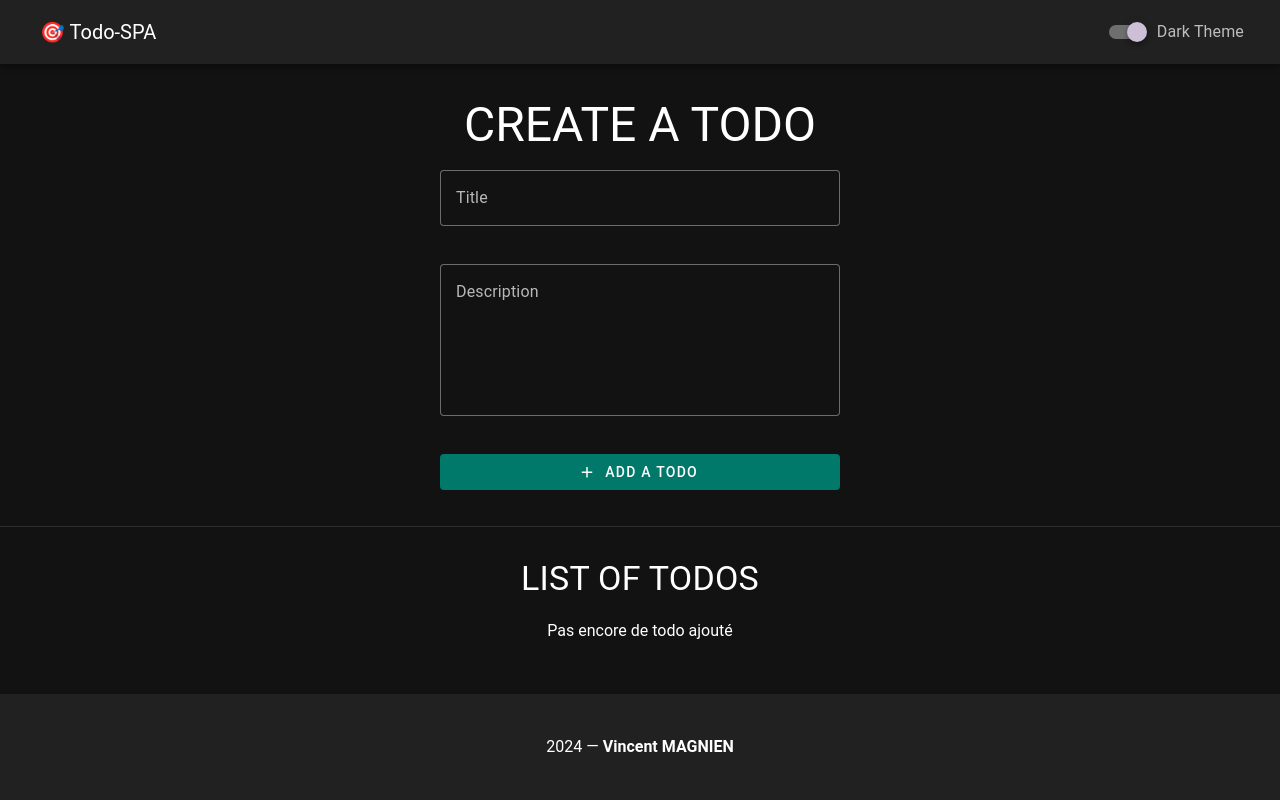
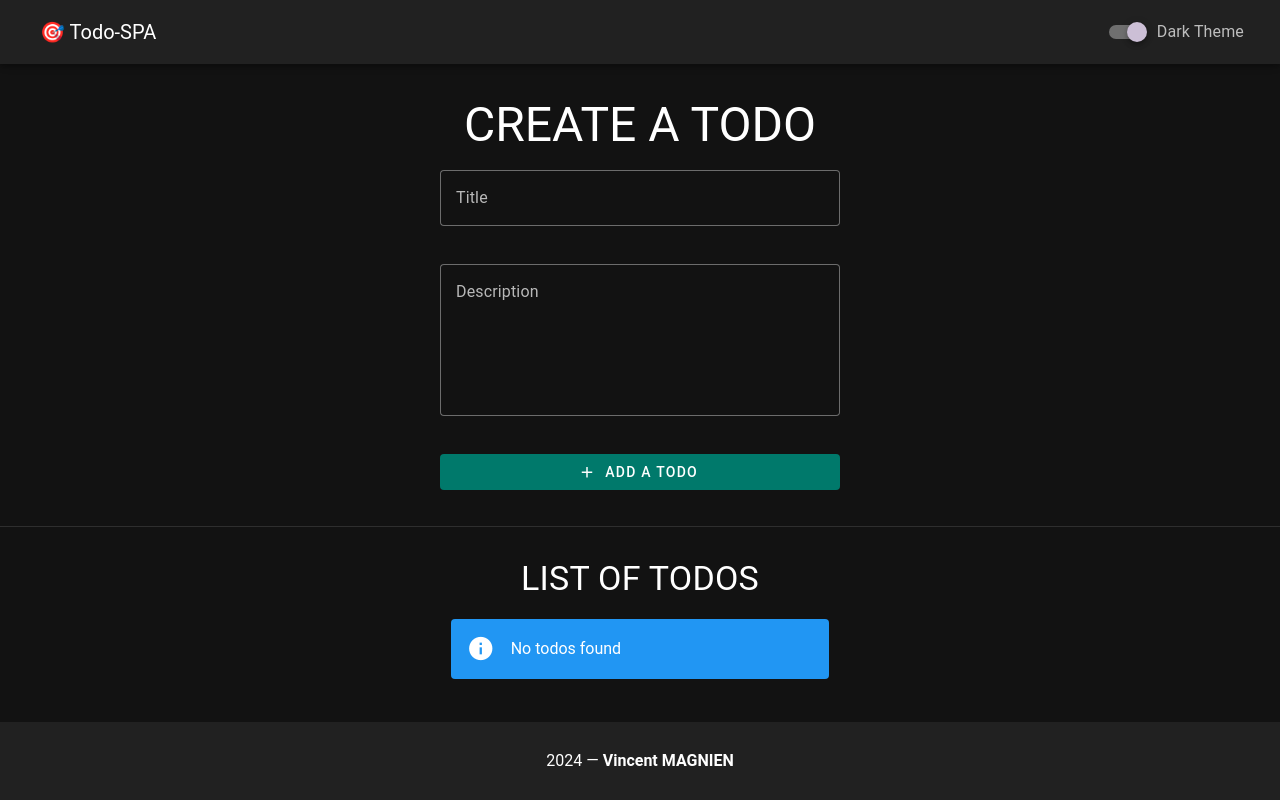
Before and after one commit to vincmgn/Todo-SPA, a Vue app: page / in a window 1280 px wide. Built offline with nearby package versions, Linux system fonts and the light colour scheme.

Commit message:
feat: VAlert for displaying no todos found

```diff
--- a/src/components/Todo.vue
+++ b/src/components/Todo.vue
@@ -42,9 +42,16 @@
       <!-- Title -->
       <h1 class="text-h4 d-flex justify-center mb-5">LIST OF TODOS</h1>
       <!-- Check if there are no todos -->
-      <div v-if="todos.length === 0" class="text-center">
-        Pas encore de todo ajouté
-      </div>
+      <VAlert
+        v-if="todos.length === 0"
+        type="info"
+        class="mb-5 mx-4"
+        border="left"
+        colored-border
+      >
+        No todos found
+      </VAlert>
+
       <!-- Cards -->
       <VCard v-for="todo in todos" :key="todo.id" class="mb-5 mx-2 pa-2">
         <VCardItem>
@@ -119,6 +126,7 @@ import {
   VCardItem,
   VCardActions,
   VDivider,
+  VAlert,
 } from "vuetify/components";
 
 import { format } from "date-fns";
@@ -155,7 +163,7 @@ const addTodo = () => {
 
 // -- delete todo
 const deleteTodo = (todo) => {
-  todos.value = todos.value.filter((t) => t.id !== todo.id); // if t is not equal to todo, keep it
+  todos.value = todos.value.filter((t) => t !== todo);
 };
 
 // -- format date
```
